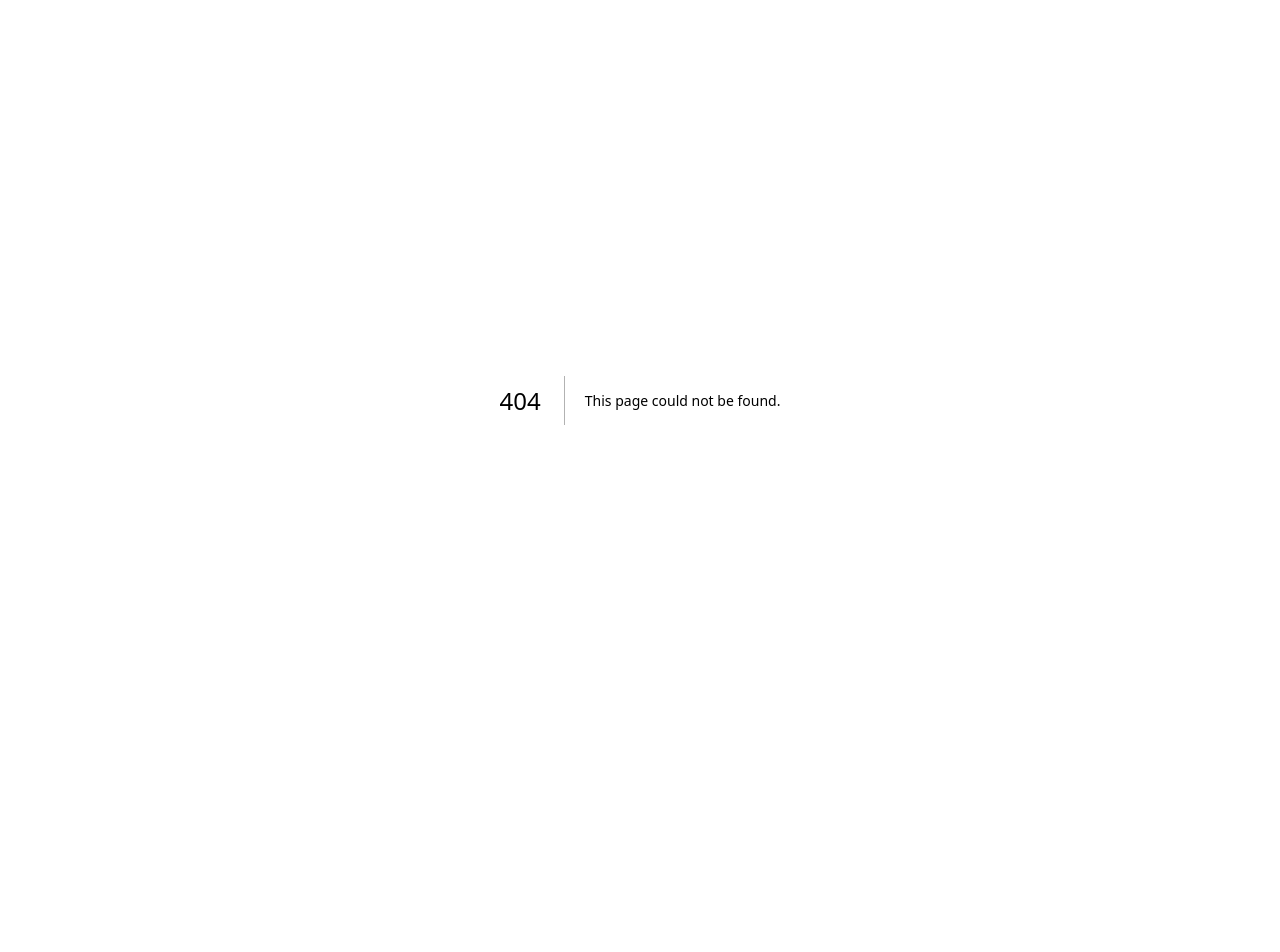
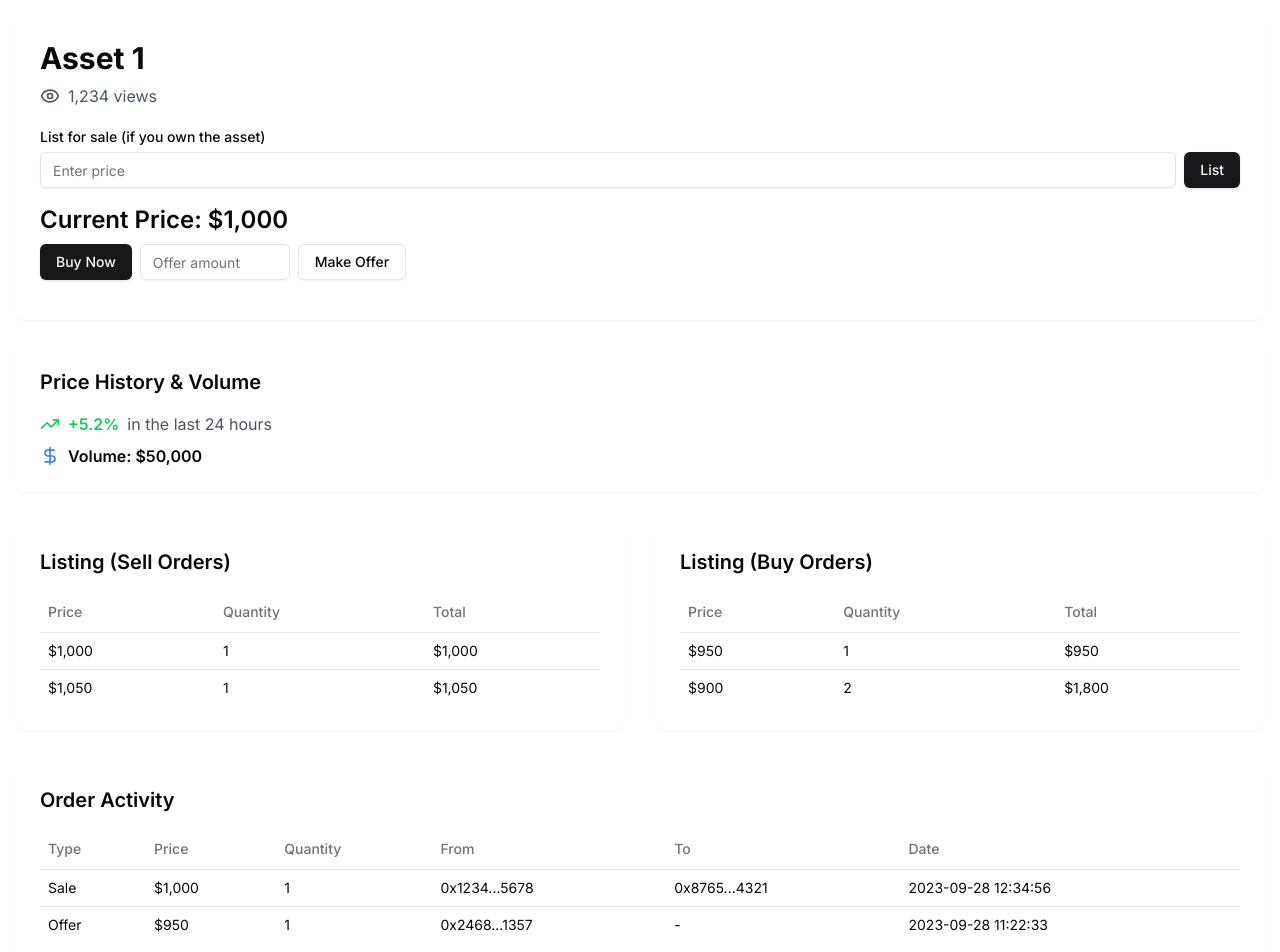
Before and after one commit to aleixordeig/qx-frontend, a Next.js app: page /asset/1 in a window 1280 px wide. Before the commit this address had no page. Shown: the top 952 px of the page. Before the commit the page ends 800 px from the top, so only its background shows below. Built offline with nearby package versions, Linux system fonts and the light colour scheme.

Commit message:
asset page

```diff
--- a/package.json
+++ b/package.json
@@ -10,6 +10,7 @@
   },
   "dependencies": {
     "@radix-ui/react-icons": "^1.3.0",
+    "@radix-ui/react-label": "^2.1.0",
     "@radix-ui/react-select": "^2.1.1",
     "@radix-ui/react-slot": "^1.1.0",
     "class-variance-authority": "^0.7.0",
--- /dev/null
+++ b/src/app/asset/[id]/page.tsx
@@ -0,0 +1,170 @@
+'use client'
+
+import { useState } from 'react'
+import { Button } from "@/components/ui/button"
+import { Input } from "@/components/ui/input"
+import { Label } from "@/components/ui/label"
+import {
+  Table,
+  TableBody,
+  TableCell,
+  TableHead,
+  TableHeader,
+  TableRow,
+} from "@/components/ui/table"
+import { Eye, TrendingUp, DollarSign } from 'lucide-react'
+
+export default function AssetPage({ params }: { params: { id: string } }) {
+  const [price, setPrice] = useState('')
+  const [offerPrice, setOfferPrice] = useState('')
+
+  const handleList = () => {
+    console.log(`Listing asset for ${price}`)
+    // Implement listing logic here
+  }
+
+  const handleBuy = () => {
+    console.log('Buying asset')
+    // Implement buy logic here
+  }
+
+  const handleMakeOffer = () => {
+    console.log(`Making offer for ${offerPrice}`)
+    // Implement offer logic here
+  }
+
+  return (
+    <div className="container mx-auto p-4">
+      <div className="bg-white p-6 rounded-lg shadow-sm mb-6">
+        <h1 className="text-3xl font-bold mb-2">Asset {params.id}</h1>
+        <div className="flex items-center text-gray-600 mb-4">
+          <Eye className="w-5 h-5 mr-2" />
+          <span>1,234 views</span>
+        </div>
+        <div className="mb-4">
+          <Label htmlFor="list-price">List for sale (if you own the asset)</Label>
+          <div className="flex mt-1">
+            <Input
+              id="list-price"
+              type="number"
+              placeholder="Enter price"
+              value={price}
+              onChange={(e) => setPrice(e.target.value)}
+              className="mr-2"
+            />
+            <Button onClick={handleList}>List</Button>
+          </div>
+        </div>
+        <div className="mb-4">
+          <h2 className="text-2xl font-semibold mb-2">Current Price: $1,000</h2>
+          <div className="flex space-x-2">
+            <Button onClick={handleBuy}>Buy Now</Button>
+            <Input
+              type="number"
+              placeholder="Offer amount"
+              value={offerPrice}
+              onChange={(e) => setOfferPrice(e.target.value)}
+              className="max-w-[150px]"
+            />
+            <Button variant="outline" onClick={handleMakeOffer}>Make Offer</Button>
+          </div>
+        </div>
+      </div>
+      <div className="bg-white p-6 rounded-lg shadow-sm mb-6">
+        <h3 className="text-xl font-semibold mb-4">Price History & Volume</h3>
+        <div className="flex items-center mb-2">
+          <TrendingUp className="w-5 h-5 mr-2 text-green-500" />
+          <span className="text-green-500 font-semibold">+5.2%</span>
+          <span className="ml-2 text-gray-600">in the last 24 hours</span>
+        </div>
+        <div className="flex items-center">
+          <DollarSign className="w-5 h-5 mr-2 text-blue-500" />
+          <span className="font-semibold">Volume: $50,000</span>
+        </div>
+      </div>
+      <div className="grid grid-cols-1 md:grid-cols-2 gap-8 mt-8">
+        <div className="bg-white p-6 rounded-lg shadow-sm">
+          <h3 className="text-xl font-semibold mb-4">Listing (Sell Orders)</h3>
+          <Table>
+            <TableHeader>
+              <TableRow>
+                <TableHead>Price</TableHead>
+                <TableHead>Quantity</TableHead>
+                <TableHead>Total</TableHead>
+              </TableRow>
+            </TableHeader>
+            <TableBody>
+              <TableRow>
+                <TableCell>$1,000</TableCell>
+                <TableCell>1</TableCell>
+                <TableCell>$1,000</TableCell>
+              </TableRow>
+              <TableRow>
+                <TableCell>$1,050</TableCell>
+                <TableCell>1</TableCell>
+                <TableCell>$1,050</TableCell>
+              </TableRow>
+            </TableBody>
+          </Table>
+        </div>
+        <div className="bg-white p-6 rounded-lg shadow-sm">
+          <h3 className="text-xl font-semibold mb-4">Listing (Buy Orders)</h3>
+          <Table>
+            <TableHeader>
+              <TableRow>
+                <TableHead>Price</TableHead>
+                <TableHead>Quantity</TableHead>
+                <TableHead>Total</TableHead>
+              </TableRow>
+            </TableHeader>
+            <TableBody>
+              <TableRow>
+                <TableCell>$950</TableCell>
+                <TableCell>1</TableCell>
+                <TableCell>$950</TableCell>
+              </TableRow>
+              <TableRow>
+                <TableCell>$900</TableCell>
+                <TableCell>2</TableCell>
+                <TableCell>$1,800</TableCell>
+              </TableRow>
+            </TableBody>
+          </Table>
+        </div>
+      </div>
+      <div className="mt-8 bg-white p-6 rounded-lg shadow-sm">
+        <h3 className="text-xl font-semibold mb-4">Order Activity</h3>
+        <Table>
+          <TableHeader>
+            <TableRow>
+              <TableHead>Type</TableHead>
+              <TableHead>Price</TableHead>
+              <TableHead>Quantity</TableHead>
+              <TableHead>From</TableHead>
+              <TableHead>To</TableHead>
+              <TableHead>Date</TableHead>
+            </TableRow>
+          </TableHeader>
+          <TableBody>
+            <TableRow>
+              <TableCell>Sale</TableCell>
+              <TableCell>$1,000</TableCell>
+              <TableCell>1</TableCell>
+              <TableCell>0x1234...5678</TableCell>
+              <TableCell>0x8765...4321</TableCell>
+              <TableCell>2023-09-28 12:34:56</TableCell>
+            </TableRow>
+            <TableRow>
+              <TableCell>Offer</TableCell>
+              <TableCell>$950</TableCell>
+              <TableCell>1</TableCell>
+              <TableCell>0x2468...1357</TableCell>
+              <TableCell>-</TableCell>
+              <TableCell>2023-09-28 11:22:33</TableCell>
+            </TableRow>
+          </TableBody>
+        </Table>
+      </div>
+    </div>
+  )
+}
--- /dev/null
+++ b/src/components/ui/label.tsx
@@ -0,0 +1,26 @@
+"use client"
+
+import * as React from "react"
+import * as LabelPrimitive from "@radix-ui/react-label"
+import { cva, type VariantProps } from "class-variance-authority"
+
+import { cn } from "@/lib/utils"
+
+const labelVariants = cva(
+  "text-sm font-medium leading-none peer-disabled:cursor-not-allowed peer-disabled:opacity-70"
+)
+
+const Label = React.forwardRef<
+  React.ElementRef<typeof LabelPrimitive.Root>,
+  React.ComponentPropsWithoutRef<typeof LabelPrimitive.Root> &
+    VariantProps<typeof labelVariants>
+>(({ className, ...props }, ref) => (
+  <LabelPrimitive.Root
+    ref={ref}
+    className={cn(labelVariants(), className)}
+    {...props}
+  />
+))
+Label.displayName = LabelPrimitive.Root.displayName
+
+export { Label }
--- /dev/null
+++ b/src/components/ui/table.tsx
@@ -0,0 +1,120 @@
+import * as React from "react"
+
+import { cn } from "@/lib/utils"
+
+const Table = React.forwardRef<
+  HTMLTableElement,
+  React.HTMLAttributes<HTMLTableElement>
+>(({ className, ...props }, ref) => (
+  <div className="relative w-full overflow-auto">
+    <table
+      ref={ref}
+      className={cn("w-full caption-bottom text-sm", className)}
+      {...props}
+    />
+  </div>
+))
+Table.displayName = "Table"
+
+const TableHeader = React.forwardRef<
+  HTMLTableSectionElement,
+  React.HTMLAttributes<HTMLTableSectionElement>
+>(({ className, ...props }, ref) => (
+  <thead ref={ref} className={cn("[&_tr]:border-b", className)} {...props} />
+))
+TableHeader.displayName = "TableHeader"
+
+const TableBody = React.forwardRef<
+  HTMLTableSectionElement,
+  React.HTMLAttributes<HTMLTableSectionElement>
+>(({ className, ...props }, ref) => (
+  <tbody
+    ref={ref}
+    className={cn("[&_tr:last-child]:border-0", className)}
+    {...props}
+  />
+))
+TableBody.displayName = "TableBody"
+
+const TableFooter = React.forwardRef<
+  HTMLTableSectionElement,
+  React.HTMLAttributes<HTMLTableSectionElement>
+>(({ className, ...props }, ref) => (
+  <tfoot
+    ref={ref}
+    className={cn(
+      "border-t bg-muted/50 font-medium [&>tr]:last:border-b-0",
+      className
+    )}
+    {...props}
+  />
+))
+TableFooter.displayName = "TableFooter"
+
+const TableRow = React.forwardRef<
+  HTMLTableRowElement,
+  React.HTMLAttributes<HTMLTableRowElement>
+>(({ className, ...props }, ref) => (
+  <tr
+    ref={ref}
+    className={cn(
+      "border-b transition-colors hover:bg-muted/50 data-[state=selected]:bg-muted",
+      className
+    )}
+    {...props}
+  />
+))
+TableRow.displayName = "TableRow"
+
+const TableHead = React.forwardRef<
+  HTMLTableCellElement,
+  React.ThHTMLAttributes<HTMLTableCellElement>
+>(({ className, ...props }, ref) => (
+  <th
+    ref={ref}
+    className={cn(
+      "h-10 px-2 text-left align-middle font-medium text-muted-foreground [&:has([role=checkbox])]:pr-0 [&>[role=checkbox]]:translate-y-[2px]",
+      className
+    )}
+    {...props}
+  />
+))
+TableHead.displayName = "TableHead"
+
+const TableCell = React.forwardRef<
+  HTMLTableCellElement,
+  React.TdHTMLAttributes<HTMLTableCellElement>
+>(({ className, ...props }, ref) => (
+  <td
+    ref={ref}
+    className={cn(
+      "p-2 align-middle [&:has([role=checkbox])]:pr-0 [&>[role=checkbox]]:translate-y-[2px]",
+      className
+    )}
+    {...props}
+  />
+))
+TableCell.displayName = "TableCell"
+
+const TableCaption = React.forwardRef<
+  HTMLTableCaptionElement,
+  React.HTMLAttributes<HTMLTableCaptionElement>
+>(({ className, ...props }, ref) => (
+  <caption
+    ref={ref}
+    className={cn("mt-4 text-sm text-muted-foreground", className)}
+    {...props}
+  />
+))
+TableCaption.displayName = "TableCaption"
+
+export {
+  Table,
+  TableHeader,
+  TableBody,
+  TableFooter,
+  TableHead,
+  TableRow,
+  TableCell,
+  TableCaption,
+}
```
Also changed, not shown: 1 other file (tests, documents, lock files or other folders).
